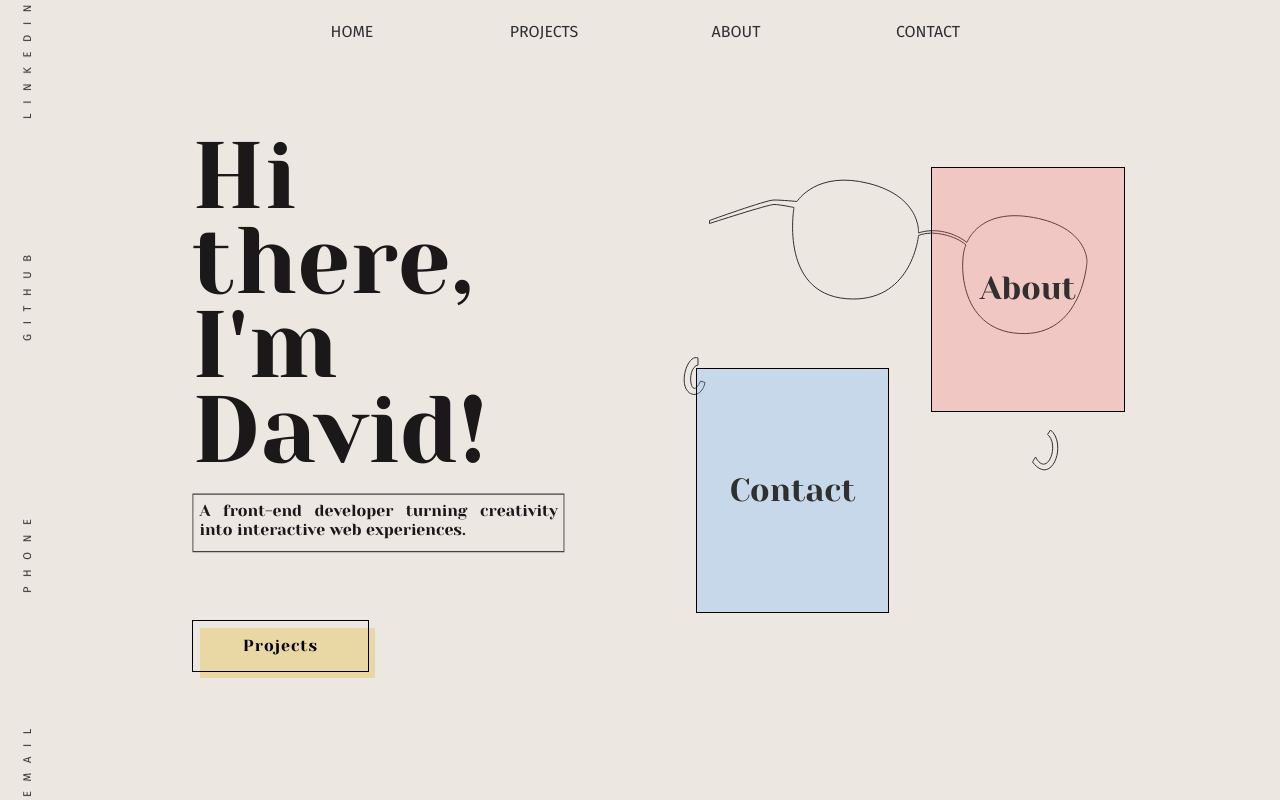
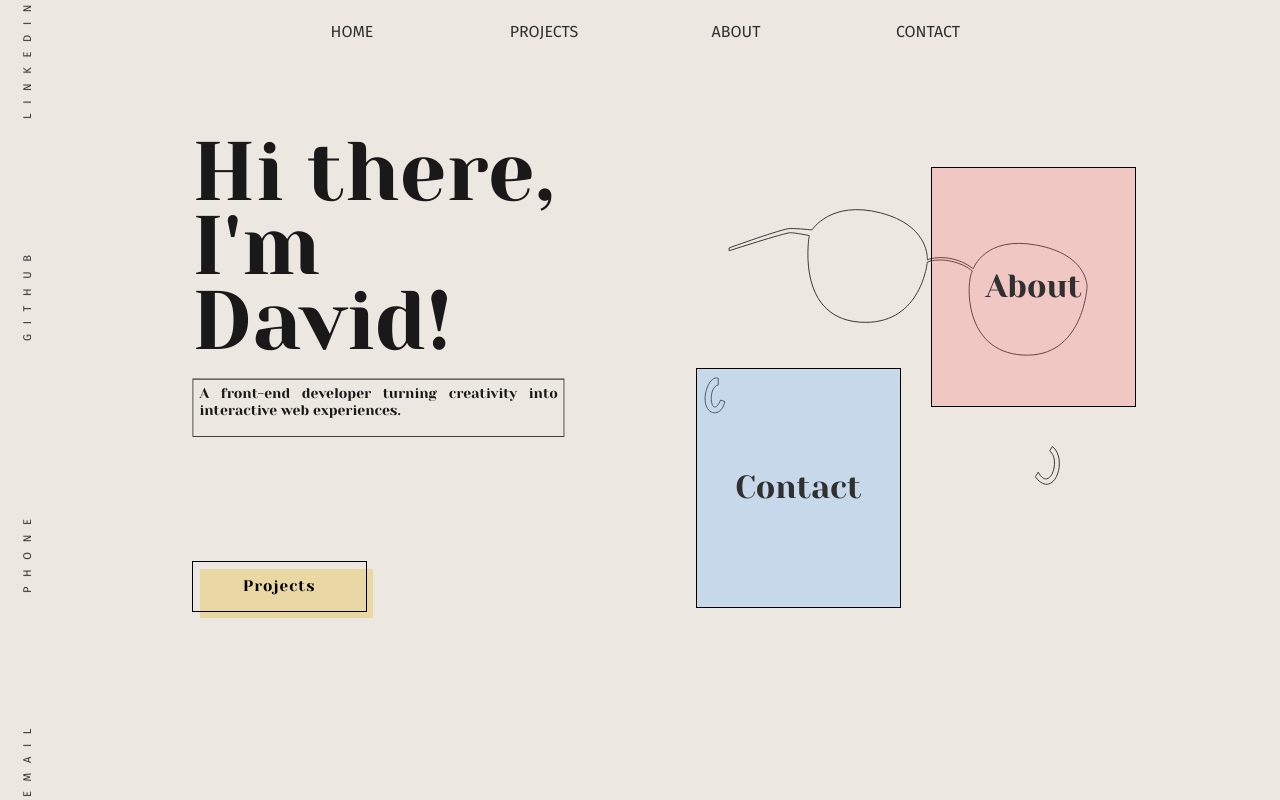
Before and after one commit to DavidCazalCollados/portfolio_2025, a React (Create React App) app: page / in a window 1280 px wide. Built offline with nearby package versions, Linux system fonts and the light colour scheme; a web font is replaced by a local one.

Commit message:
pause this branch

```diff
--- a/src/assets/button.css
+++ b/src/assets/button.css
@@ -1,6 +1,6 @@
 
 .button-52 {
-  font-size: 16px;
+  font-size: 1.2vw;
   font-weight: 200;
   letter-spacing: 1px;
   padding: 13px 20px 13px;
--- a/src/assets/draw.css
+++ b/src/assets/draw.css
@@ -1,25 +1,3 @@
-/* .boucle-gauche,
-.lunette-deux,
-.boucle-droite {
-  position: absolute;
-
+.draw-container {
+  /* background-color: rebeccapurple; */
 }
-
-.lunette-deux {
-  top: 30%;
-  left: 58%;
-}
-
-.boucle-gauche {
-  top: 52%;
-  left: 56%;
-}
-
-.boucle-droite {
-  top: 63%;
-  left:79%;
-}
-
-.test {
-  background-color: red;
-} */
--- a/src/assets/home.css
+++ b/src/assets/home.css
@@ -14,18 +14,11 @@
   width: 50%;
   height: 85%;
   color: #1a1818;
+  font-size: 1.1vw;
 }
 
-.photo-home {
-  height: 50%;
-  width: 60%;
-  background-image: url('../assets/photos/moi_01.jpg');
-  background-position: center;
-  background-repeat: none;
-  background-size: cover;
-  box-shadow: rgba(149, 157, 165, 0.2) 0px 8px 24px;
-  border-radius: 8px;
-  /* clip-path: polygon(50% 0%, 0% 100%, 100% 100%); */
+.svg-container p{
+  font-size: 1.1vw;
 }
 
 .home-right {
@@ -35,15 +28,14 @@
   padding-top: 11%;
   height: 100%;
   width: 70%;
-  /* background-color:burlywood; */
 }
 
 .red-square {
   background-color: rgba(255, 101, 101, 0.246);
   display: flex;
   position: absolute;
-  height: 34%;
-  width: 37%;
+  height: 30vh;
+  width: 16vw;
   left: 70%;
   transition: transform .2s ease-in-out;
   border: 0.5px black solid;
@@ -75,8 +67,8 @@
 .blue-square {
   background-color: rgba(109, 180, 255, 0.292);
   position: absolute;
-  height: 34%;
-  width: 37%;
+  height: 30vh;
+  width: 16vw;
   left: 25%;
   transition: transform .2s ease-in-out;
   border: 0.5px black solid;
@@ -150,3 +142,7 @@
   display: flex;
   align-items: center;
 }
+
+@media (min-width: 420px) {
+
+}
--- a/src/components/dessin_moi/DessinComplet.js
+++ b/src/components/dessin_moi/DessinComplet.js
@@ -22,9 +22,9 @@ export default function DessinComplet() {
   return (
     <div>
       <svg
-      className='draw-container'
-        width="405"
-        height="292"
+        className='draw-container'
+        width="30vw"
+        height="42vh"
         viewBox="0 0 405 292"
         fill="none"
         xmlns="http://www.w3.org/2000/svg"
@@ -35,7 +35,6 @@ export default function DessinComplet() {
             key={index}
             initial={{ opacity: 0, pathLength: 0 }}
             animate={{ opacity: 1, pathLength: 1 }}
-            // exit={{ opacity: 0, pathLength: 0 }}
             d={item.path}
             stroke="var(--font-color)"
             strokeWidth="1"
```
